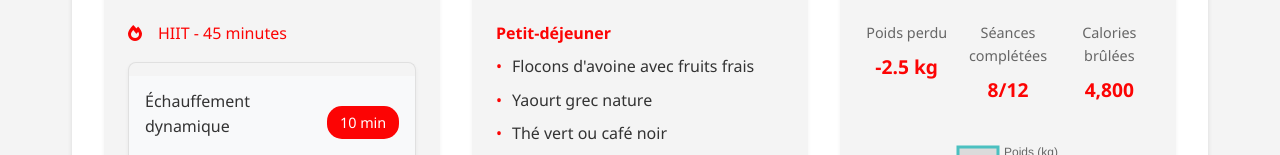
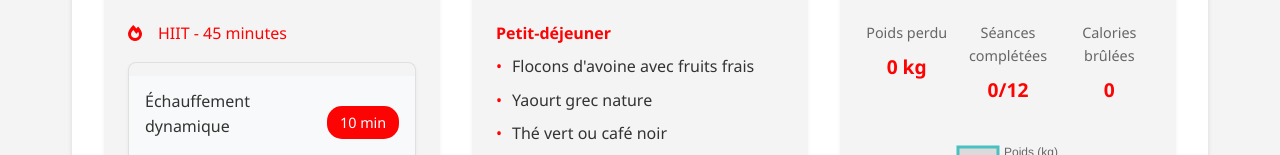
Before and after one commit to sab2004/level-up, a plain HTML site: page dashboard.html in a window 1280 px wide. Shown: the part 487-642 px from the top of the page. Drawn offline with nearby package versions, Linux system fonts and the light colour scheme; sample sign-in values are in the browser's storage.

Commit message:
feat: réinitialisation des statistiques de progression à zéro

```diff
--- a/dashboard.html
+++ b/dashboard.html
@@ -242,15 +242,15 @@
                     <div class="progress-stats">
                         <div class="stat">
                             <span class="stat-label">Poids perdu</span>
-                            <span class="stat-value">-2.5 kg</span>
+                            <span class="stat-value">0 kg</span>
                         </div>
                         <div class="stat">
                             <span class="stat-label">Séances complétées</span>
-                            <span class="stat-value">8/12</span>
+                            <span class="stat-value">0/12</span>
                         </div>
                         <div class="stat">
                             <span class="stat-label">Calories brûlées</span>
-                            <span class="stat-value">4,800</span>
+                            <span class="stat-value">0</span>
                         </div>
                     </div>
                     <div class="progress-chart">
```
